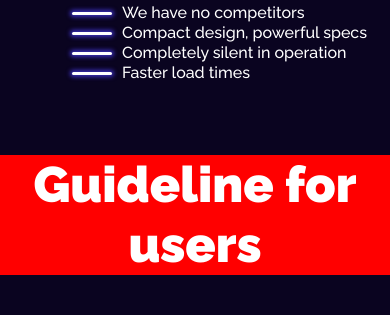
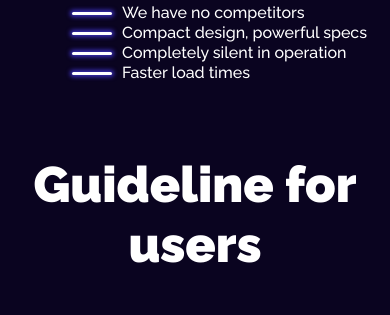
Before and after one commit to bimlesh100k/X-box-Template, a plain HTML site: page index.html in a window 390 px wide. Shown: the part 1257-1572 px from the top of the page. Drawn offline with nearby package versions, Linux system fonts and the light colour scheme; files whose address does not match are found by name.

Commit message:
Update style.css

```diff
--- a/css/style.css
+++ b/css/style.css
@@ -445,13 +445,13 @@ padding: 20px;
     }
     .guide_heading{
         font-size: 50px;
-        background-color: red;
+
         margin: 0px 0px 40px 0px;
             }
 .xbox-section
 {
     margin-top: 100px;
-    /* background-color: #775EC5;*/
+
 }
             .xbox-body
             {
```
